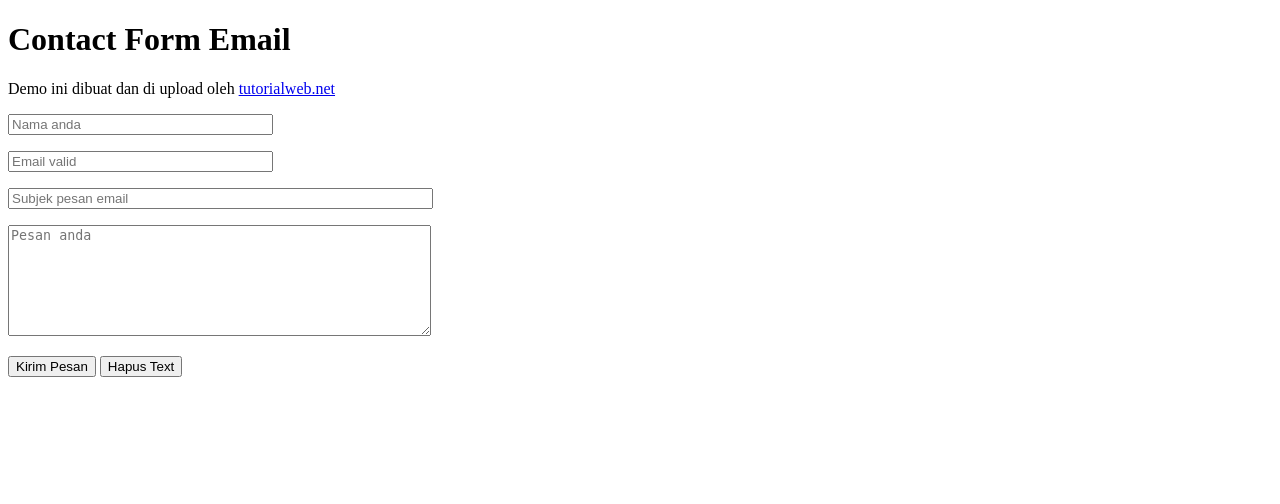
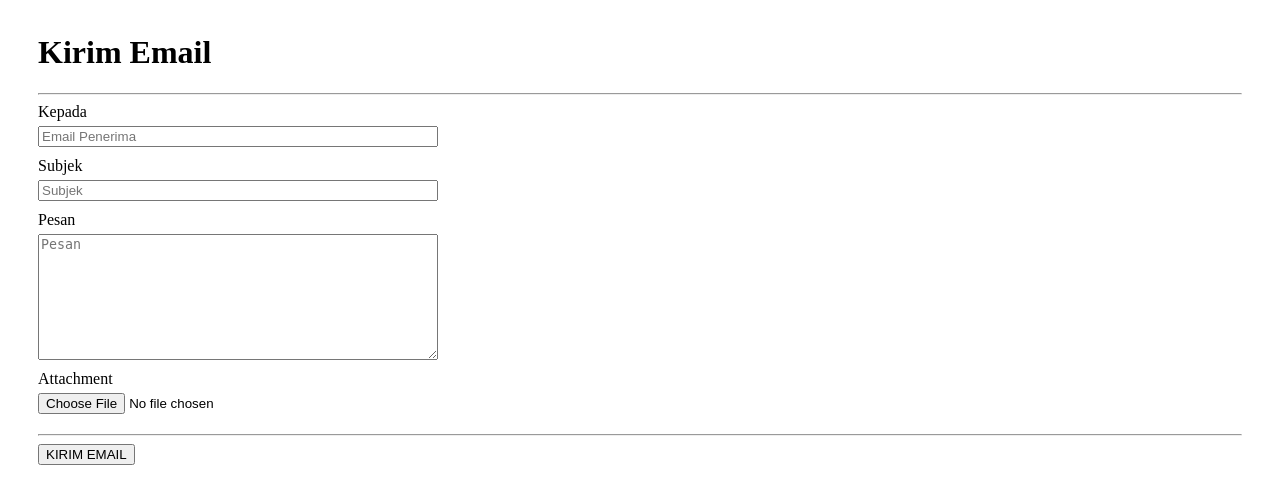
Before and after one commit to rasdi28/projekweb, a PHP site: page /konsultasi.php in a window 1280 px wide. Shown: the top 504 px of the page. Run offline with PHP 8.4, Linux system fonts and the light colour scheme.

Commit message:
perubahan terbaru

```diff
--- a/konsultasi.php
+++ b/konsultasi.php
@@ -1,23 +1,34 @@
-<!DOCTYPE html>
 <html>
 
 <head>
-  <title>Contact Form Email</title>
+  <title>Kirim Email dengan PHP</title>
 </head>
 
 <body>
-
-  <h1>Contact Form Email</h1>
-  <p>Demo ini dibuat dan di upload oleh <a href="http://tutorialweb.net/" target="_blank">tutorialweb.net</a></p>
-
-  <form action="kirim.php" method="post">
-    <p><input type="text" name="nama" placeholder="Nama anda" size="30" required /></p>
-    <p><input type="email" name="email" placeholder="Email valid" size="30" required /></p>
-    <p><input type="text" name="judul" placeholder="Subjek pesan email" size="50" required /></p>
-    <p><textarea name="pesan" placeholder="Pesan anda" rows="7" cols="50" required></textarea>
-      <p><input type="submit" name="kirim" value="Kirim Pesan" /> <input type="reset" value="Hapus Text" /></p>
-  </form>
-
+  <div style="padding: 5px 30px;">
+    <h1>Kirim Email</h1>
+    <hr />
+    <form method="post" action="kirim.php" enctype="multipart/form-data">
+      <div style="margin-bottom: 10px;">
+        <label>Kepada</label><br />
+        <input type="email" name="email_penerima" placeholder="Email Penerima" style="margin-top: 5px;width: 400px" />
+      </div>
+      <div style="margin-bottom: 10px;">
+        <label>Subjek</label><br />
+        <input type="text" name="subjek" placeholder="Subjek" style="margin-top: 5px;width: 400px" />
+      </div>
+      <div style="margin-bottom: 10px;">
+        <label>Pesan</label><br />
+        <textarea name="pesan" placeholder="Pesan" rows="8" style="margin-top: 5px;width: 400px"></textarea>
+      </div>
+      <div style="margin-bottom: 20px;">
+        <label>Attachment</label><br />
+        <input type="file" name="attachment" style="margin-top: 5px;width: 400px" />
+      </div>
+      <hr />
+      <button type="submit">KIRIM EMAIL</button>
+    </form>
+  </div>
 </body>
 
 </html>
```
Also changed, not shown: kirim.php (+55 -17 lines).
